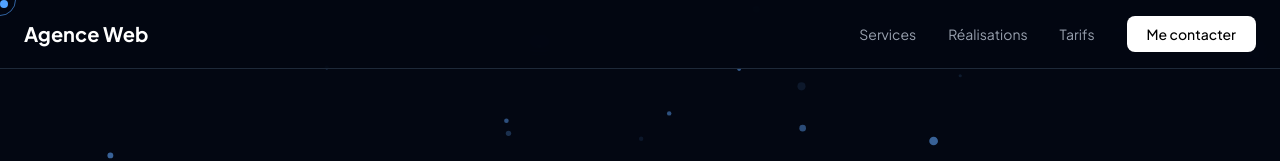
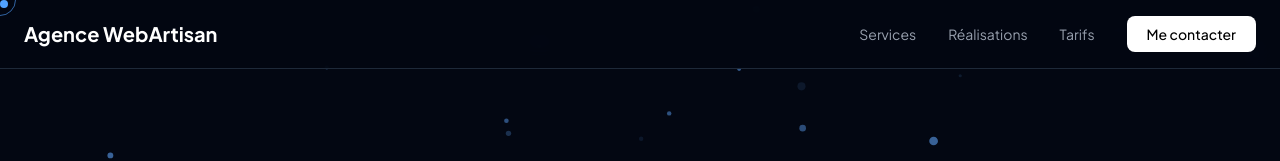
Before and after one commit to enguerrandbourghelle/agence-demo, a Next.js app: page / in a window 1280 px wide. Shown: the top 161 px of the page. Built offline with nearby package versions, Linux system fonts and the light colour scheme.

Commit message:
feat: renommage Agence Web en Agence WebArtisan dans Navbar

```diff
--- a/components/Navbar.tsx
+++ b/components/Navbar.tsx
@@ -12,7 +12,7 @@ export default function Navbar() {
   return (
     <>
       <nav className="fixed top-0 left-0 right-0 z-50 bg-gray-950/90 backdrop-blur-md border-b border-gray-800 px-6 py-4 flex items-center justify-between">
-        <span className="font-bold text-xl text-white">Agence Web</span>
+        <span className="font-bold text-xl text-white">Agence WebArtisan</span>
         <div className="hidden md:flex items-center gap-8">
           <button onClick={() => scrollTo("services")} className="text-gray-400 hover:text-white transition text-sm">Services</button>
           <button onClick={() => scrollTo("realisations")} className="text-gray-400 hover:text-white transition text-sm">Réalisations</button>
```
